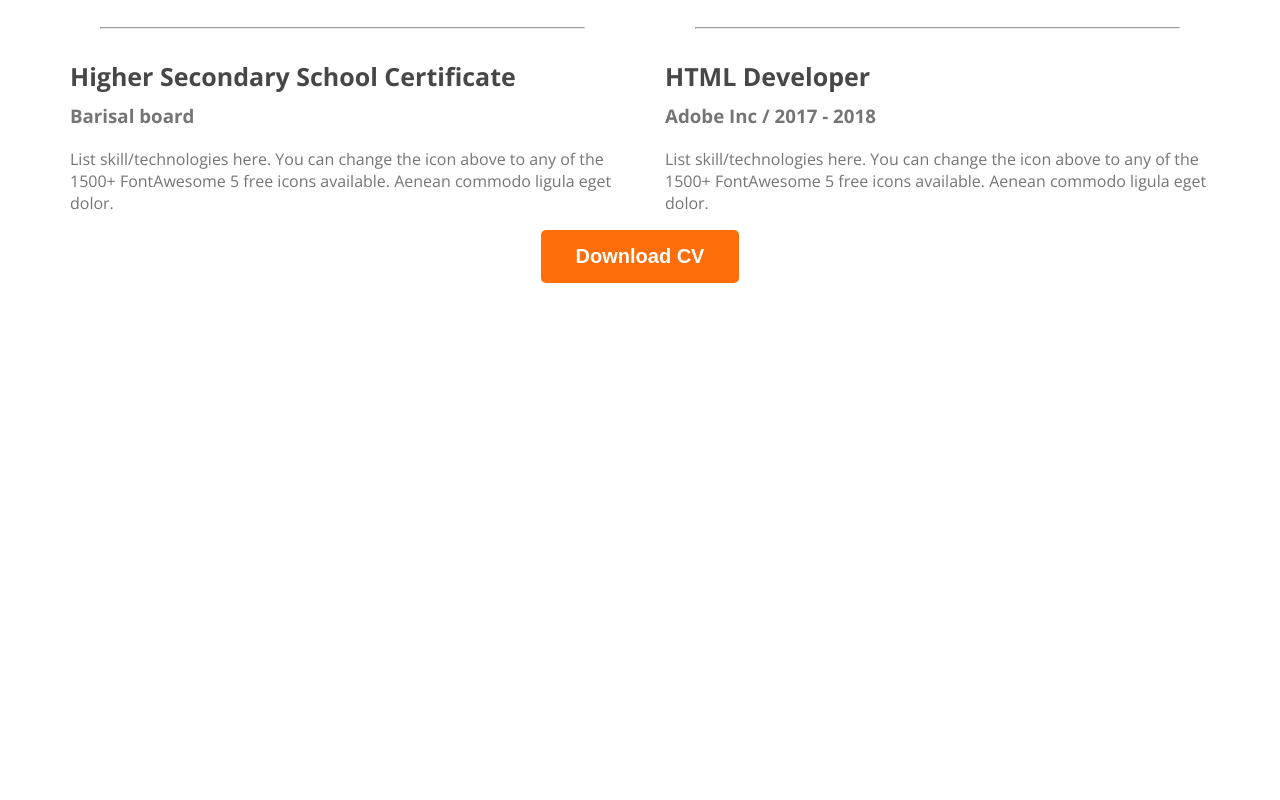
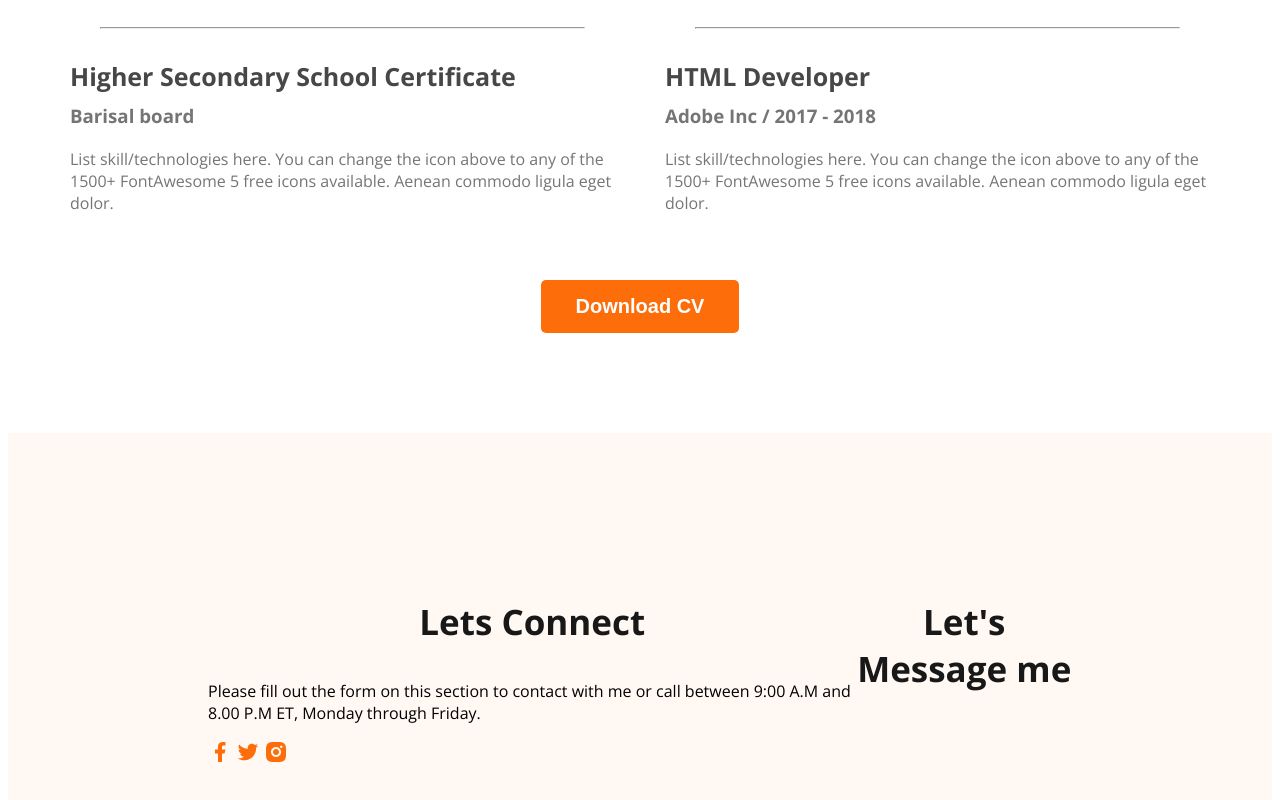
Before and after one commit to hmrasel786/webdeveloper-portfolio, a plain HTML site: page index.html in a window 1280 px wide. Shown: the part 2698-3498 px from the top of the page. Before the commit the page ends 2989 px from the top, so only its background shows below. Drawn offline with nearby package versions, Linux system fonts and the light colour scheme.

Commit message:
added footer data

```diff
--- a/index.html
+++ b/index.html
@@ -156,6 +156,18 @@
 
     </main>
     <footer>
+        <div class="footer-column">
+            <h3 class="section-title">Lets Connect</h3>
+            <p class="section-description"> Please fill out the form on this section to contact with me or call between 9:00 A.M and 8.00 P.M ET, Monday through Friday.</p>
+            <div class="social-links">
+                <a href="https://www.facebook.com/hmrnsb"><img src="images/icons/facebook.png" alt=""></a>
+                <a href=""><img src="images/icons/twitter.png" alt=""></a>
+                <a href=""><img src="images/icons/insta.png" alt=""></a>
+            </div>
+        </div>
+        <div class="footer-column">
+            <h3 class="section-title"> Let's Message me</h3>
+        </div>
 
     </footer>
 </body>
--- a/styles/Portfolio.css
+++ b/styles/Portfolio.css
@@ -162,4 +162,13 @@ main section{
 }
 .download-cv{
     text-align: center;
+    margin-top: 50px;
+
 }
+/* footer style */
+footer{
+    display: flex;
+    background: #FFF8F3;
+    margin-top: 100px;
+    padding: 130px 200px;
+}
```
